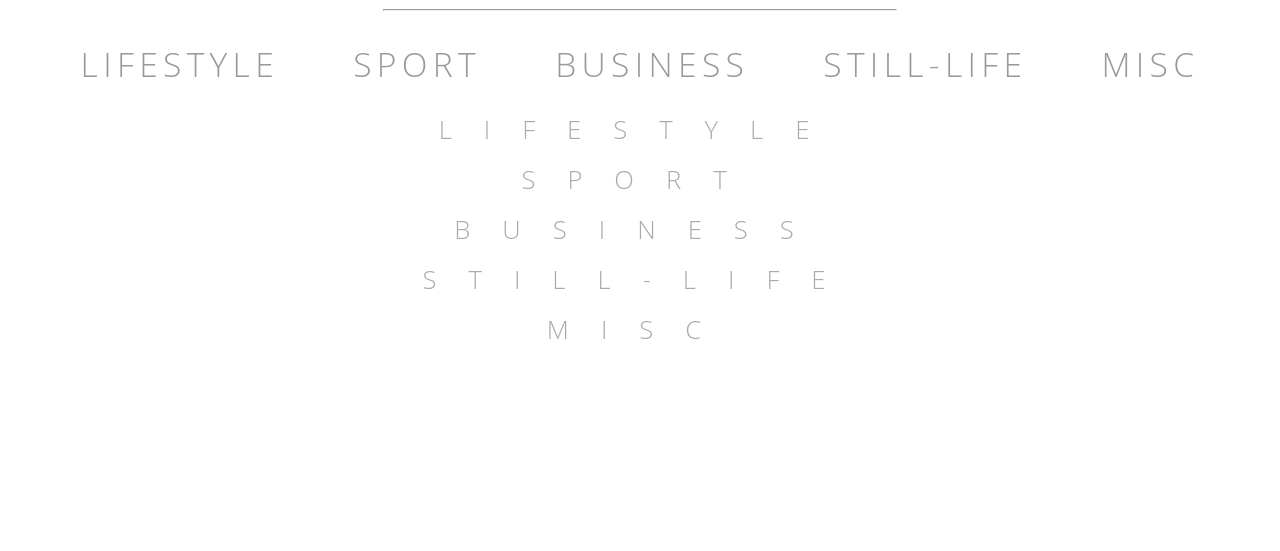
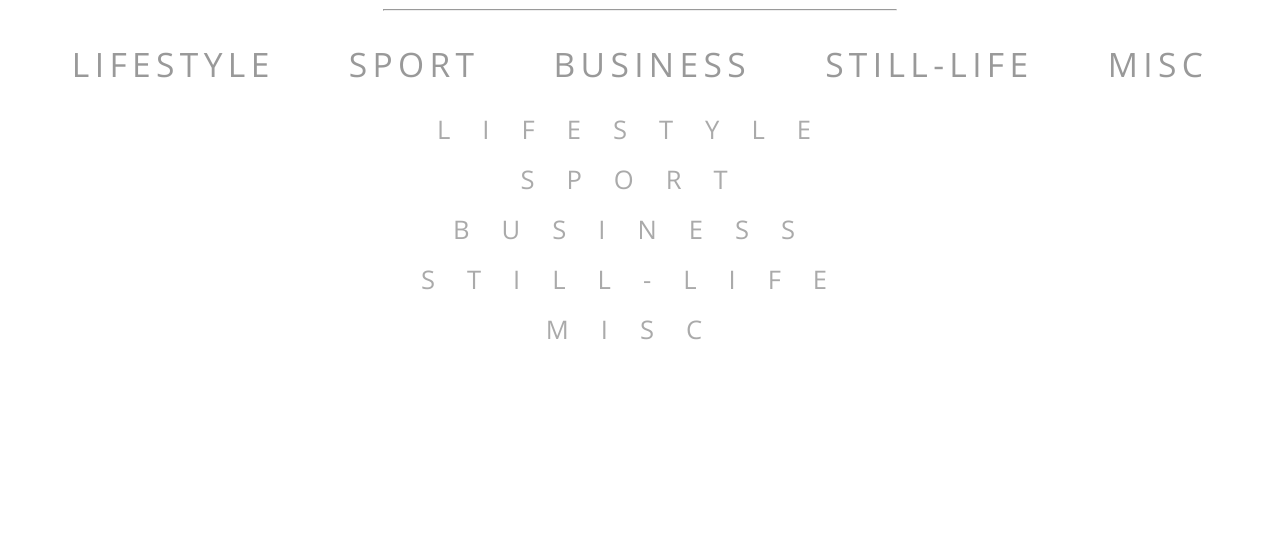
Before and after one commit to romeosoroka/retouching, a plain HTML site: page index.html in a window 1280 px wide. Shown: the part 249-800 px from the top of the page. Drawn offline with nearby package versions, Linux system fonts and the light colour scheme; a script that the page names is missing; a web font is replaced by a local one.

Commit message:
Update index.html

```diff
--- a/index.html
+++ b/index.html
@@ -7,6 +7,7 @@
   <link rel="preconnect" href="https://fonts.googleapis.com">
   <link rel="preconnect" href="https://fonts.gstatic.com" crossorigin>
   <link href="https://fonts.googleapis.com/css2?family=Barlow+Condensed:ital,wght@0,100;0,200;0,400;0,500;0,600;1,300;1,700&family=Barlow+Semi+Condensed:wght@100;200;300;400;500;600;700&family=Barlow:ital,wght@0,100;0,200;0,300;0,400;0,500;0,600;0,700;1,500&display=swap" rel="stylesheet">
+  <link href="https://fonts.googleapis.com/css2?family=Open+Sans:wght@300;400&display=swap" rel="stylesheet">
   <link rel="stylesheet" href="https://cdnjs.cloudflare.com/ajax/libs/font-awesome/6.5.1/css/all.min.css">
   <script src="js/script.js"></script>
 
```
